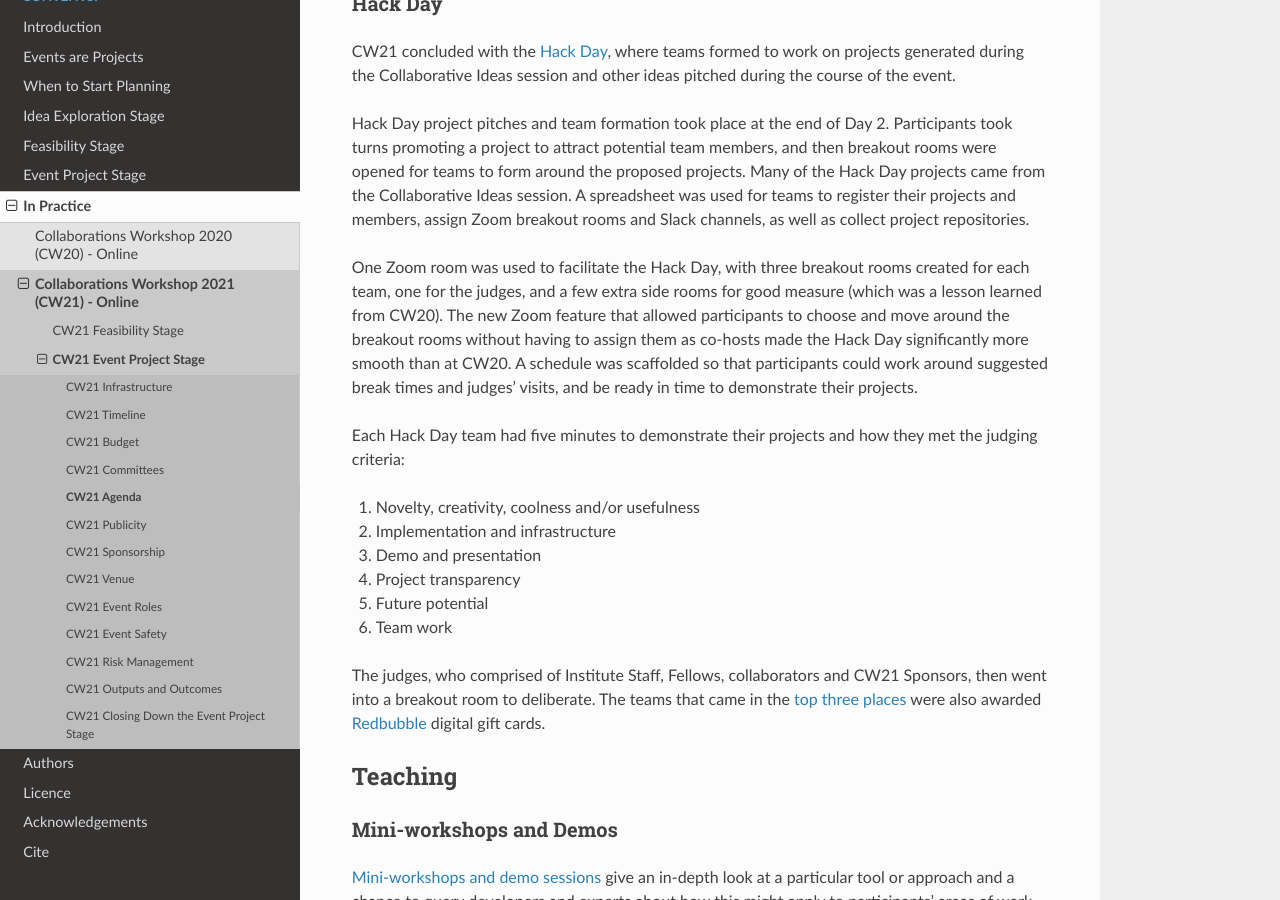
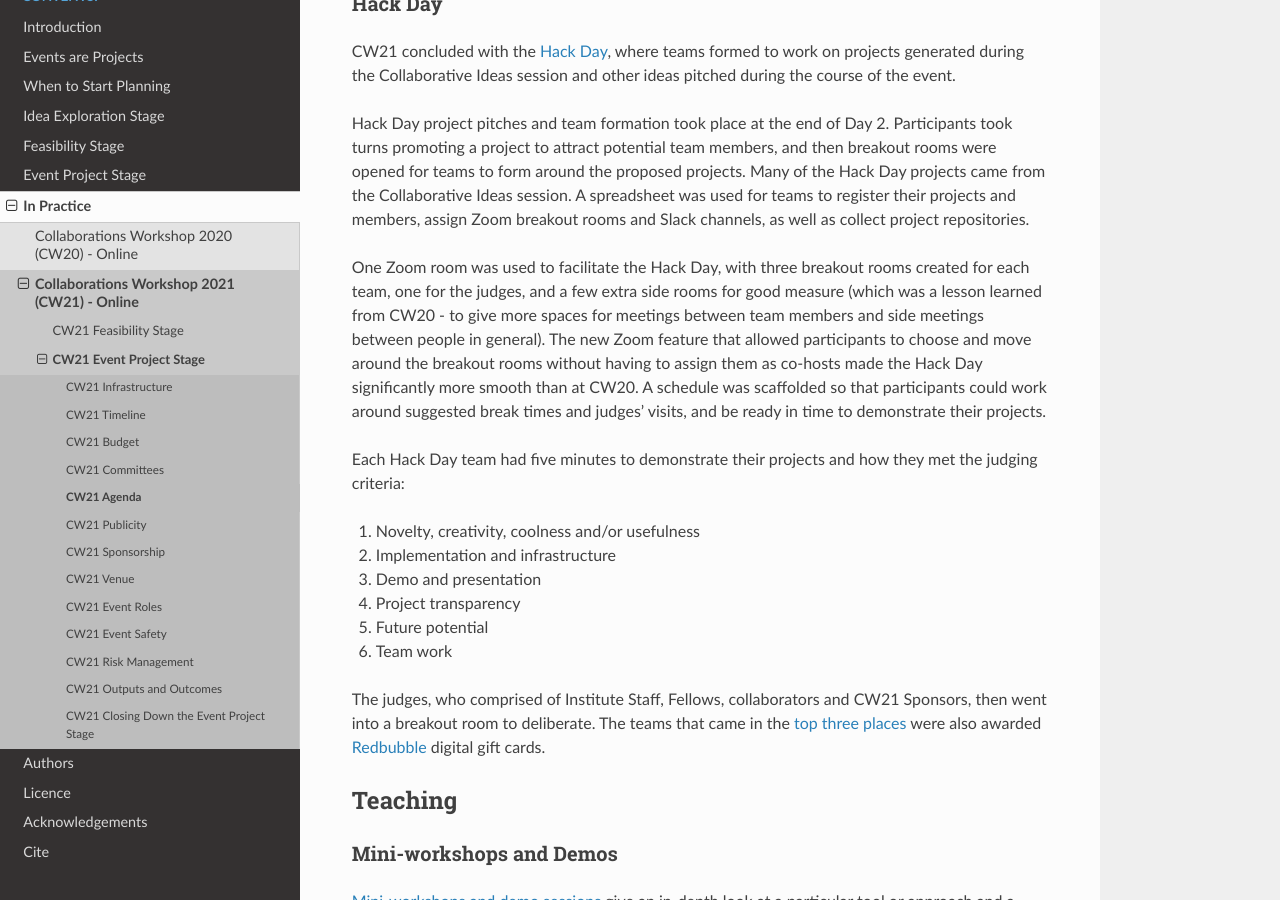
Before and after one commit to softwaresaved/event-organisation-guide, a Sphinx documentation site: the page built from docs/eog/eog-in-practice/cw21/event-project-stage/eps-agenda.rst, in a window 1280 px wide and 900 px high, scrolled down 3204 px. Built offline with Sphinx 7.4.7 and the Read the Docs theme 2.0.0, drawn with Linux system fonts in a browser that asks for light colours.

Commit message:
Update docs/eog/eog-in-practice/cw21/event-project-stage/eps-agenda.rst
Co-authored-by: shoaibsufi <shoaibsufi@gmail.com>

```diff
--- a/docs/eog/eog-in-practice/cw21/event-project-stage/eps-agenda.rst
+++ b/docs/eog/eog-in-practice/cw21/event-project-stage/eps-agenda.rst
@@ -108,7 +108,7 @@ Participants took turns promoting a project to attract potential team members, a
 Many of the Hack Day projects came from the Collaborative Ideas session.
 A spreadsheet was used for teams to register their projects and members, assign Zoom breakout rooms and Slack channels, as well as collect project repositories.
 
-One Zoom room was used to facilitate the Hack Day, with three breakout rooms created for each team, one for the judges, and a few extra side rooms for good measure (which was a lesson learned from CW20).
+One Zoom room was used to facilitate the Hack Day, with three breakout rooms created for each team, one for the judges, and a few extra side rooms for good measure (which was a lesson learned from CW20 - to give more spaces for meetings between team members and side meetings between people in general).
 The new Zoom feature that allowed participants to choose and move around the breakout rooms without having to assign them as co-hosts made the Hack Day significantly more smooth than at CW20.
 A schedule was scaffolded so that participants could work around suggested break times and judges' visits, and be ready in time to demonstrate their projects.
 
```
